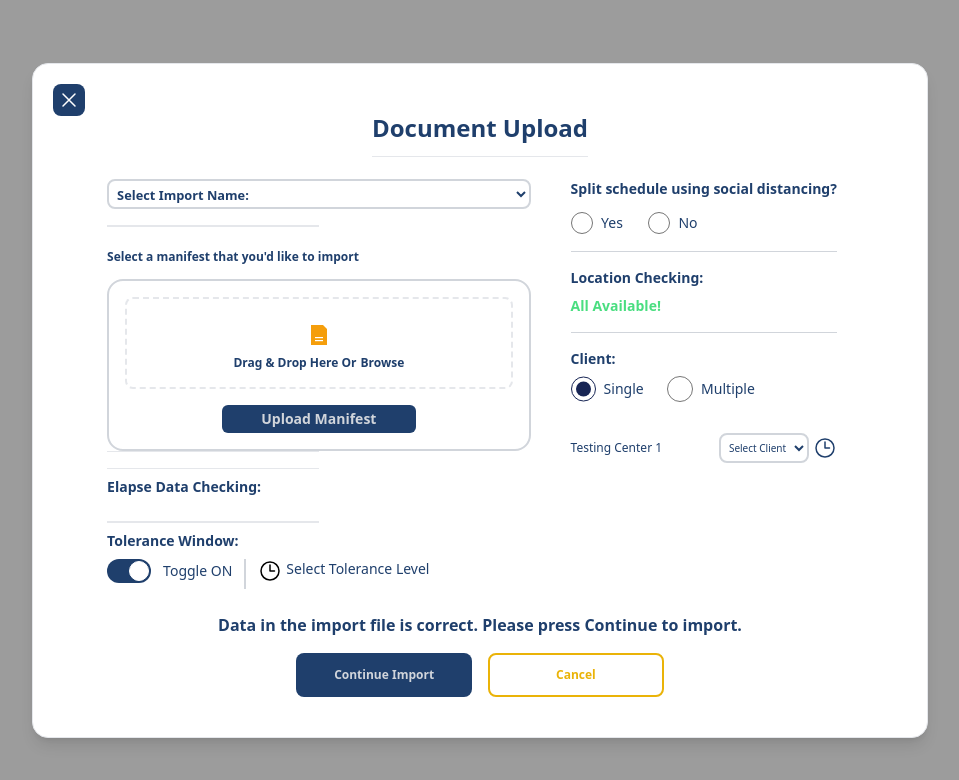
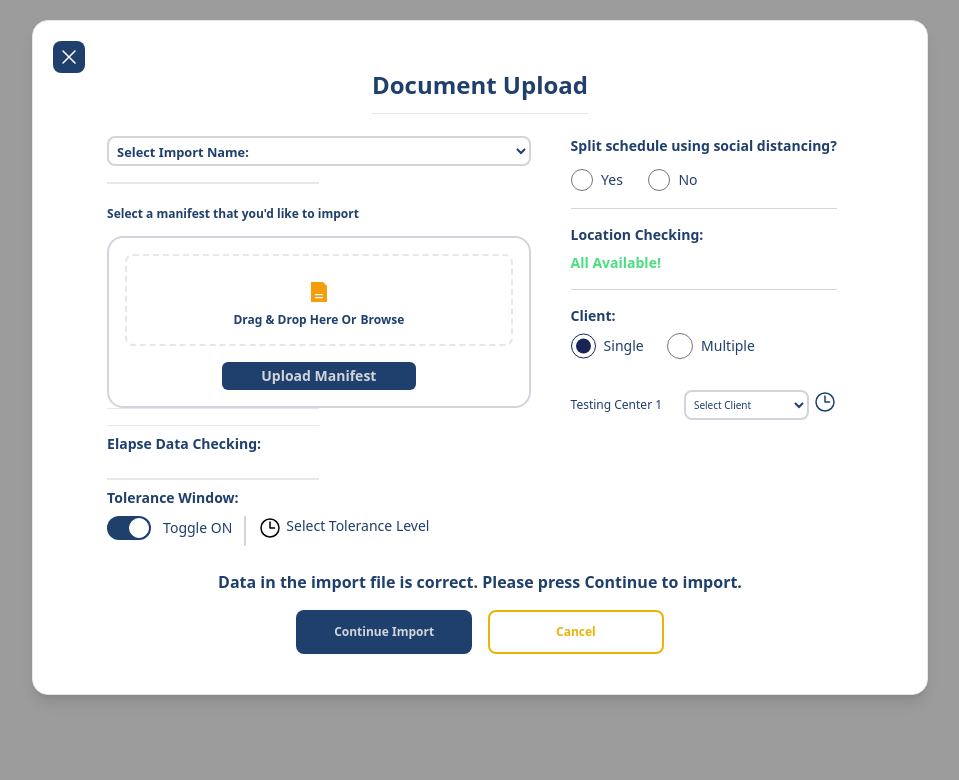
Before and after one commit to Antartic4/rjsv-mocktest, a React (Create React App) app: page / in a window 1280 px wide. Shown: the top 780 px of the page, without its empty margins (160-1119 px from the left). Built offline with nearby package versions, Linux system fonts and the light colour scheme.

Commit message:
fixes: 1) index.css +added my-modal to limit growing vertically upwards when uploading. + added select-box-2 2) Timepicker -almost

```diff
--- a/public/index.html
+++ b/public/index.html
@@ -10,34 +10,30 @@
       content="Web site created using create-react-app"
     />
     <link rel="apple-touch-icon" href="%PUBLIC_URL%/logo192.png" />
-    <!--
-      manifest.json provides metadata used when your web app is installed on a
-      user's mobile device or desktop. See https://developers.google.com/web/fundamentals/web-app-manifest/
-    -->
     <link rel="manifest" href="%PUBLIC_URL%/manifest.json" />
-    <!--
-      Notice the use of %PUBLIC_URL% in the tags above.
-      It will be replaced with the URL of the `public` folder during the build.
-      Only files inside the `public` folder can be referenced from the HTML.
 
-      Unlike "/favicon.ico" or "favicon.ico", "%PUBLIC_URL%/favicon.ico" will
-      work correctly both with client-side routing and a non-root public URL.
-      Learn how to configure a non-root public URL by running `npm run build`.
-    -->
+    <!-- Google Fonts -->
+    <link rel="preconnect" href="https://fonts.googleapis.com" />
+    <link rel="preconnect" href="https://fonts.gstatic.com" crossorigin />
+    <link
+      href="https://fonts.googleapis.com/css2?family=Raleway:wght@400;500;600;700;800;900&display=swap"
+      rel="stylesheet"
+    />
+
     <title>React App</title>
+    <style>
+      body {
+        margin: 0;
+        font-family: 'Nunito', sans-serif;
+        -webkit-font-smoothing: antialiased;
+        -moz-osx-font-smoothing: grayscale;
+        background-color: #9c9c9c;
+        min-height: 100vh;
+      }
+    </style>
   </head>
   <body>
     <noscript>You need to enable JavaScript to run this app.</noscript>
     <div id="root"></div>
-    <!--
-      This HTML file is a template.
-      If you open it directly in the browser, you will see an empty page.
-
-      You can add webfonts, meta tags, or analytics to this file.
-      The build step will place the bundled scripts into the <body> tag.
-
-      To begin the development, run `npm start` or `yarn start`.
-      To create a production bundle, use `npm run build` or `yarn build`.
-    -->
   </body>
 </html>
--- a/src/App.tsx
+++ b/src/App.tsx
@@ -19,10 +19,7 @@ const App: React.FC = () => {
         />
         <title>RJSV</title>
       </head>
-      <div
-        className="flex items-center justify-center h-screen"
-        style={{ backgroundColor: '#9c9c9c' }}
-      >
+      <div className="flex justify-center w-full">
         <DocumentUploadModal />
       </div>
     </html>
--- a/src/components/DocumentUpload.tsx
+++ b/src/components/DocumentUpload.tsx
@@ -1,4 +1,4 @@
-import React, { useState, ChangeEvent, DragEvent } from 'react';
+import React, { useState, ChangeEvent, DragEvent, useRef } from 'react';
 
 interface FileData {
   name: string;
@@ -12,6 +12,7 @@ const DocumentUploadModal: React.FC = () => {
   const [isChecked, setIsChecked] = useState<boolean>(true);
   const [clientType, setClientType] = useState<'single' | 'multiple'>('single');
   const [formData, setFormData] = useState(new FormData());
+  const [selectedTime, setSelectedTime] = useState('');
 
   // handlers
   // file change
@@ -132,6 +133,48 @@ const DocumentUploadModal: React.FC = () => {
     setClientType(event.target.value as 'single' | 'multiple');
   };
 
+  const TimePicker: React.FC = () => {
+    const [time, setTime] = useState<string>('');
+    const timeInputRef = useRef<HTMLInputElement>(null);
+
+    const handleTimeChange = (event: React.ChangeEvent<HTMLInputElement>) => {
+      setTime(event.target.value);
+    };
+
+    const openTimePicker = () => {
+      timeInputRef.current?.click(); // Triggers the hidden input
+    };
+
+    return (
+      <div>
+        <input
+          type="time"
+          ref={timeInputRef}
+          style={{ display: 'none' }}
+          value={time}
+          onChange={handleTimeChange}
+        />
+        <button onClick={openTimePicker} className="svg-button">
+          <svg
+            xmlns="http://www.w3.org/2000/svg"
+            fill="none"
+            viewBox="0 0 24 24"
+            strokeWidth="1.5"
+            stroke="currentColor"
+            className="w-6 h-6"
+          >
+            <path
+              strokeLinecap="round"
+              strokeLinejoin="round"
+              d="M12 6v6h4.5m4.5 0a9 9 0 1 1-18 0 9 9 0 0 1 18 0Z"
+            />
+          </svg>
+        </button>
+        {time && <p>Selected Time: {time}</p>}
+      </div>
+    );
+  };
+
   // rendering the Clients section on whether button was pressed
   // (well, made it a formula but I just use it with params 1 and 4.)
 
@@ -148,7 +191,7 @@ const DocumentUploadModal: React.FC = () => {
           </h1>
           <div className="flex items-center">
             <select
-              className="select-box"
+              className="select-box-2"
               defaultValue=""
               aria-label="Select Client"
             >
@@ -188,20 +231,7 @@ const DocumentUploadModal: React.FC = () => {
             </select>
 
             <div className="ml-1">
-              <svg
-                xmlns="http://www.w3.org/2000/svg"
-                fill="none"
-                viewBox="0 0 24 24"
-                strokeWidth="1.5"
-                stroke="currentColor"
-                className="w-6 h-6"
-              >
-                <path
-                  strokeLinecap="round"
-                  strokeLinejoin="round"
-                  d="M12 6v6h4.5m4.5 0a9 9 0 1 1-18 0 9 9 0 0 1 18 0Z"
-                />
-              </svg>
+              <TimePicker />
             </div>
           </div>
         </div>
--- a/src/index.css
+++ b/src/index.css
@@ -7,10 +7,26 @@ body {
   font-family: 'Nunito', sans-serif;
   -webkit-font-smoothing: antialiased;
   -moz-osx-font-smoothing: grayscale;
+  background-color: #9c9c9c;
+  min-height: 100vh;
+}
+
+#my-modal {
+  overflow-y: auto;
 }
 
 .select-box {
   width: 100%;
+  height: 30px;
+  padding: 4px;
+  font-size: 10px;
+  border: 2px solid #d1d5db;
+  border-radius: 0.5rem;
+  background-color: white;
+}
+
+.select-box-2 {
+  width: 125px;
   height: 30px;
   padding: 4px;
   font-size: 10px;
```
